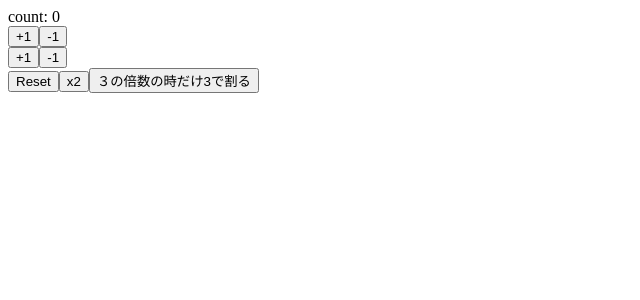
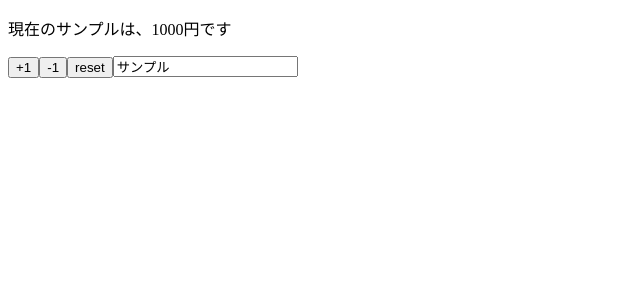
Before and after one commit to sy-19/react-hooks-101, a React (Create React App) app: page / in a window 1280 px wide. Shown: the top 300 px of the page, without its empty margins (0-640 px from the left). Built offline with nearby package versions, Linux system fonts and the light colour scheme.

Commit message:
implement component using multiple states

```diff
--- a/src/App.js
+++ b/src/App.js
@@ -1,37 +1,29 @@
 import React, { useState } from "react";
 
-const App = () => {
-  const [count, setCount] = useState(0)
+const App = props => {
 
-  const increment = () => setCount(count + 1)
-  const decrement = () => setCount(count - 1)
+  const [name, setName] = useState(props.name)
+  const [price, setPrice] = useState(props.price)
 
-  const increment2 = () => setCount(previousCount => previousCount + 1)
-  const decrement2 = () => setCount(previousCount => previousCount - 1)
+  const reset =() => {
+    setPrice(props.price)
+    setName(props.name)
 
-  const reset = () => setCount(0)
-  const double = () => setCount(count*2)
-  const divide3 = () => setCount(previousCount => previousCount % 3 === 0 ? previousCount/3 : previousCount)
-
+  }
   return (
     <>
-    <div>count: {count}</div>
-    <div>
-      <button onClick={increment}>+1</button>
-      <button onClick={decrement}>-1</button>
-    </div>
-    <div>
-      <button onClick={increment2}>+1</button>
-      <button onClick={decrement2}>-1</button>
-    </div>
-    <div>
-      <button onClick={reset}>Reset</button>
-      <button onClick={double}>x2</button>
-      <button onClick={divide3}>３の倍数の時だけ3で割る</button>
-    </div>
-
+      <p>現在の{name}は、{price}円です</p>
+      <button onClick={() => setPrice(price + 1)}>+1</button>
+      <button onClick={() => setPrice(price - 1)}>-1</button>
+      <button onClick={reset}>reset</button>
+      <input value={name} onChange={e => setName(e.target.value)}/>
     </>
   );
 }
 
+App.defaultProps = {
+  name:'サンプル',
+  price: 1000
+}
+
 export default App;
```
